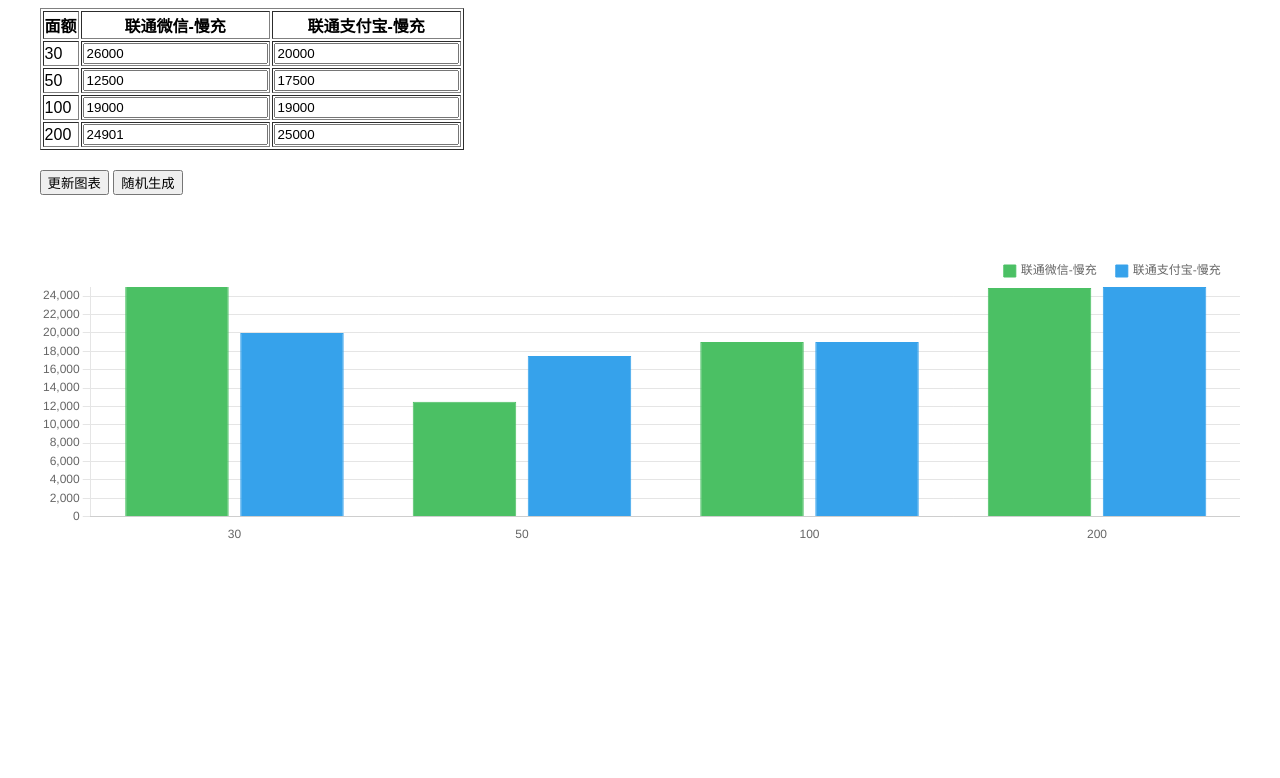
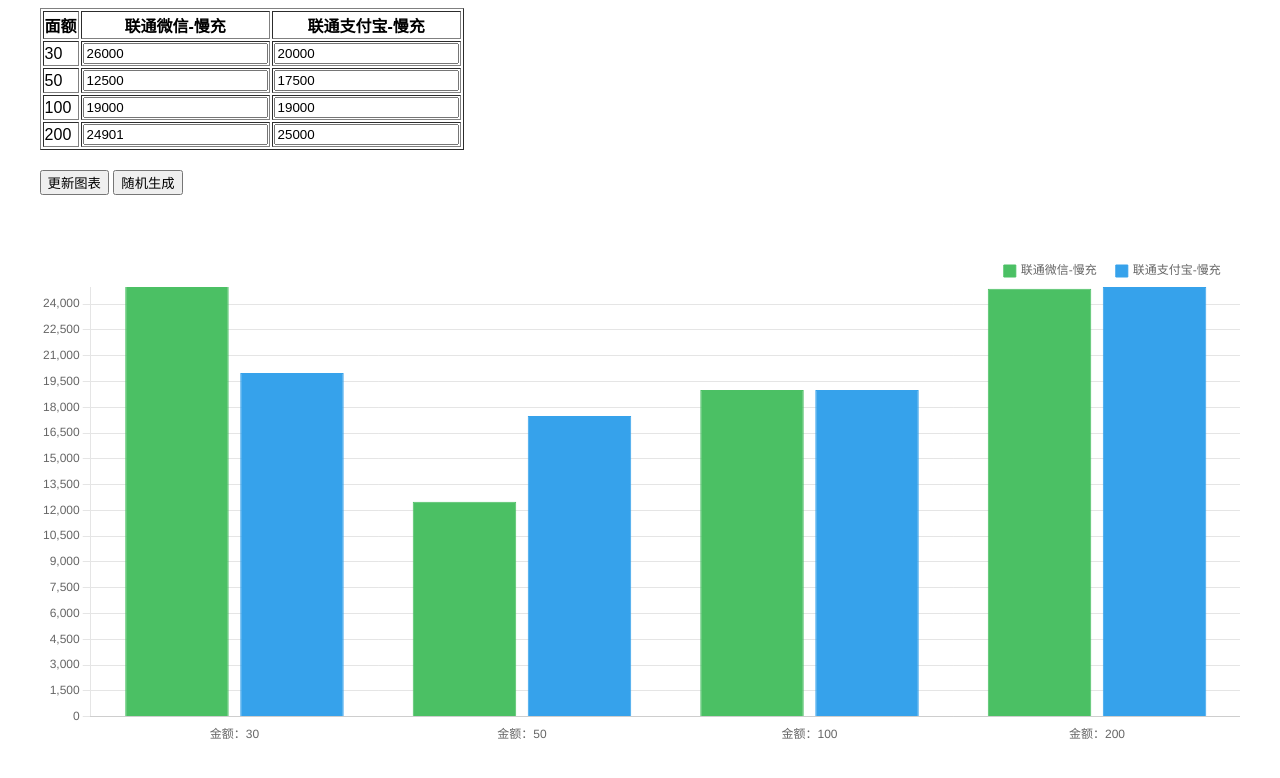
Before and after one commit to pitt2024/kucuntu, a plain HTML site: page index.html in a window 1280 px wide. Drawn offline with nearby package versions, Linux system fonts and the light colour scheme.

Commit message:
Update index.html

```diff
--- a/index.html
+++ b/index.html
@@ -55,7 +55,7 @@
     </div>
 
     <div class="chart-container">
-        <canvas id="rechargeChart" height="300"></canvas>
+        <canvas id="rechargeChart" height="500"></canvas>
     </div>
 
     <script>
@@ -63,7 +63,7 @@
         const rechargeChart = new Chart(ctx, {
             type: 'bar',
             data: {
-                labels: ['30', '50', '100', '200'],
+                labels: ['金额：30', '金额：50', '金额：100', '金额：200'],
                 datasets: [{
                     label: '联通微信-慢充',
                     data: [26000, 12500, 19000, 24901],
```
